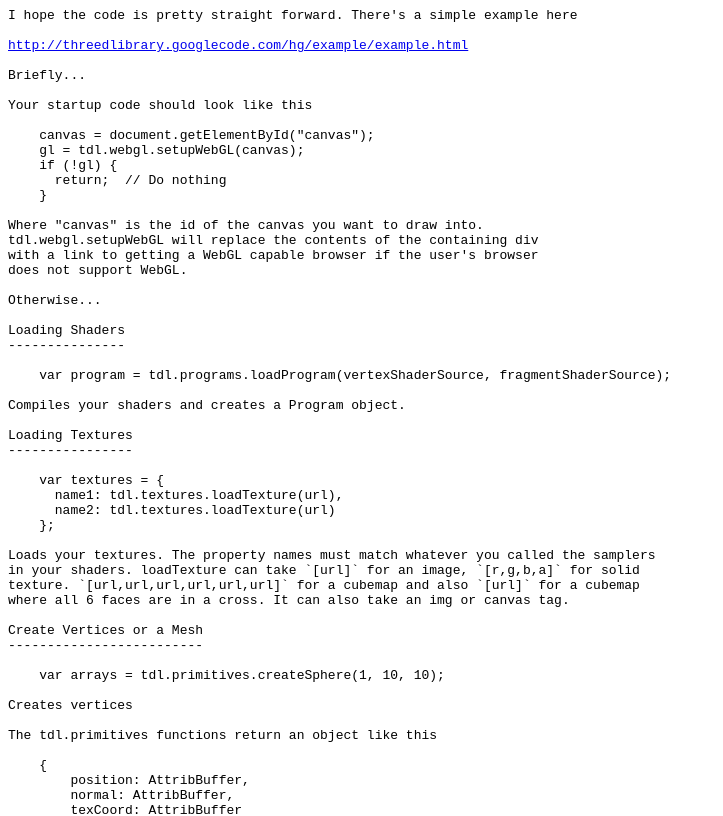
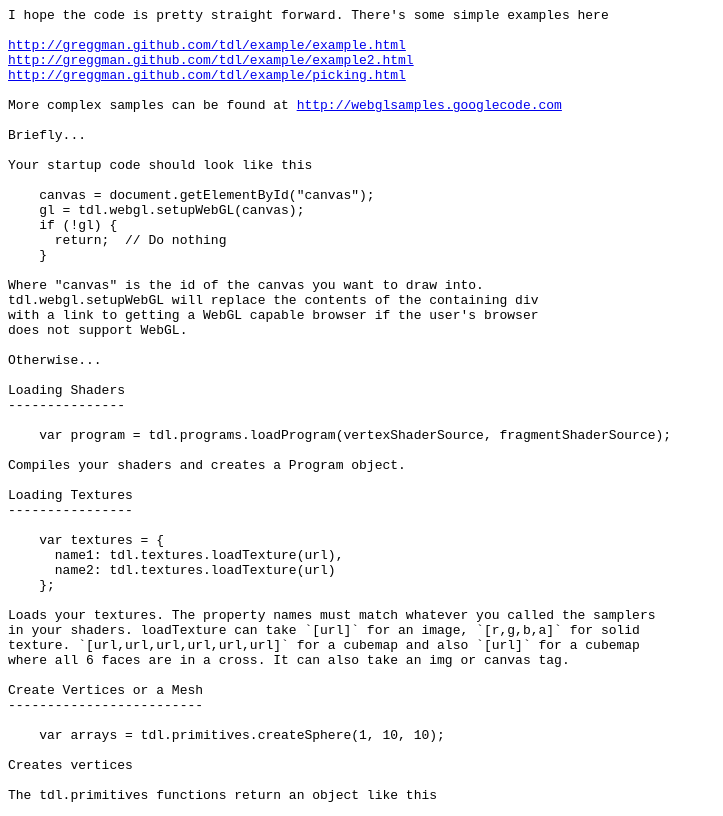
Before and after one commit to greggman/tdl, a plain HTML site: page docs/index.html in a window 1280 px wide. Shown: the top 816 px of the page, without its empty margins (0-723 px from the left). Drawn offline with Linux system fonts and the light colour scheme.

Commit message:
update doc links

```diff
--- a/docs/index.html
+++ b/docs/index.html
@@ -4,9 +4,13 @@
 </head>
 <body>
 <pre>
-I hope the code is pretty straight forward. There's a simple example here
+I hope the code is pretty straight forward. There's some simple examples here
 
-<a href="http://threedlibrary.googlecode.com/hg/example/example.html">http://threedlibrary.googlecode.com/hg/example/example.html</a>
+<a href="http://greggman.github.com/tdl/example/example.html">http://greggman.github.com/tdl/example/example.html</a>
+<a href="http://greggman.github.com/tdl/example/example2.html">http://greggman.github.com/tdl/example/example2.html</a>
+<a href="http://greggman.github.com/tdl/example/example2.html">http://greggman.github.com/tdl/example/picking.html</a>
+
+More complex samples can be found at <a href="http://webglsamples.googlecode.com">http://webglsamples.googlecode.com</a>
 
 Briefly...
 
```
